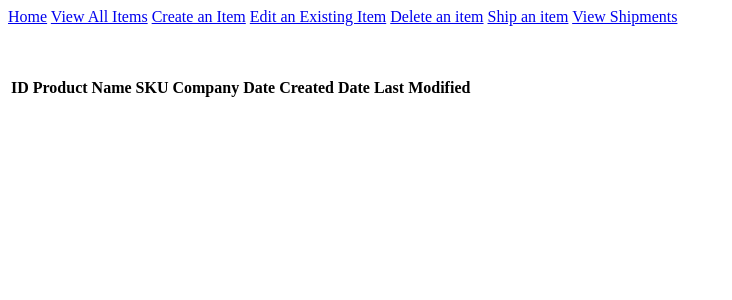
After one commit to ChristopherRoy1/logitrack, a Django app: page /view-all-items/ in a window 1280 px wide. The commit adds this page. Shown: the top 300 px of the page, without its empty margins (0-732 px from the left). Run offline with Django 4.2, Linux system fonts and the light colour scheme; data that the repository does not hold is empty.

```diff
--- /dev/null
+++ b/inventory/templates/inventory/items-list.html
@@ -0,0 +1,34 @@
+{% extends 'inventory/base_structure.html' %}
+
+{% block content %}
+<div class="">
+  <table>
+    <thead>
+      <tr>
+        <th>ID</th>
+        <th>Product Name</th>
+        <th>SKU</th>
+        <th>Company</th>
+        <th>Date Created</th>
+        <th>Date Last Modified</th>
+      </tr>
+    </thead>
+    <tbody>
+      {% for item in items %}
+      <tr>
+        <td>{{ item.id }}</td>
+        <td>{{ item.product_name }}</td>
+        <td>{{ item.sku }}</td>
+        <td>{{ item.company.name }}</td>
+        <td>{{ item.date_created }}</td>
+        <td>{{ item.date_last_modified }}</td>
+      </tr>
+      {% endfor %}
+    </tbody>
+  </table>
+  {% for items in item %}
+
+  {% endfor %}
+</div>
+
+{% endblock content %}
--- a/inventory/templates/inventory/navbar.html
+++ b/inventory/templates/inventory/navbar.html
@@ -1,7 +1,7 @@
 <nav style="margin-bottom: 50px;">
-  <a href="#">Home</a>
-  <a href="#">View All Items</a>
-  <a href="#">Create an Item</a>
+  <a href="{% url 'landing_page' %}">Home</a>
+  <a href="{% url 'view_all_items' %}">View All Items</a>
+  <a href="{% url 'create_item' %}">Create an Item</a>
   <a href="#">Edit an Existing Item</a>
   <a href="#">Delete an item</a>
   <a href="#">Ship an item</a>
--- a/inventory/urls.py
+++ b/inventory/urls.py
@@ -1,6 +1,9 @@
-from django.urls import path, include
+from django.urls import path, include, reverse
 from . import views
+from .models import Item
 
 urlpatterns = [
-    path('', views.landing_page, name="landing_page")
+    path('', views.landing_page, name="landing_page"),
+    path('view-all-items/', views.view_all_items, name="view_all_items"),
+    path('create-item/', views.ItemCreateView.as_view(model=Item, success_url="/view-all-items/"), name='create_item'),
 ]
--- a/inventory/views.py
+++ b/inventory/views.py
@@ -1,8 +1,16 @@
 from django.shortcuts import render
 from .models import Item
+from django.views.generic.edit import CreateView, UpdateView, DeleteView
+from .forms import ItemCreateForm
 
 # Create your views here.
 def landing_page(request):
+    return render(request, 'inventory/home.html', {})
+
+'''
+TODO: convert this to a ListView
+'''
+def view_all_items(request):
     items = Item.objects.all()
 
     context = {
@@ -10,4 +18,11 @@ def landing_page(request):
         'itemCount': items.count()
     }
 
-    return render(request, 'inventory/home.html', context=context)
+    return render(request, 'inventory/items-list.html', context=context)
+
+
+
+class ItemCreateView(CreateView):
+    template_name = 'inventory/items/item_create.html'
+    form_class = ItemCreateForm
+    model = Item
--- a/logitrack/urls.py
+++ b/logitrack/urls.py
@@ -19,5 +19,5 @@ from django.urls import path, include
 
 urlpatterns = [
     path('admin/', admin.site.urls),
-    path('home/', include('inventory.urls'))
+    path('', include('inventory.urls'))
 ]
```
Also changed, not shown: inventory/forms.py (added, +14 -0 lines), inventory/templates/inventory/home.html (+1 -30 lines), inventory/templates/inventory/items/item_create.html (added, +9 -0 lines), inventory/templates/inventory/itemlist.html (deleted).
